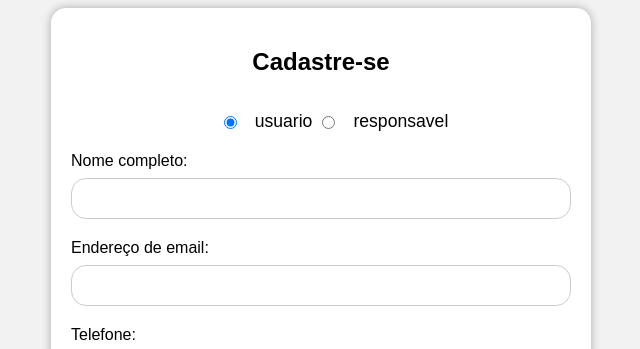
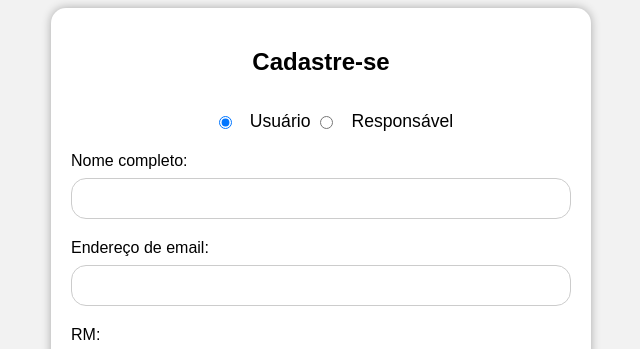
Before and after one commit to joose2/projeto-TCC, a plain HTML site: page cadastro.html in a window 1280 px wide. Shown: the top 349 px of the page, 319-959 px from the left. Drawn offline with Linux system fonts and the light colour scheme.

Commit message:
Update cadastro.html
Alteramos Telefone por RM
Foi acrescentado pontuação e acentos .

```diff
--- a/cadastro.html
+++ b/cadastro.html
@@ -12,8 +12,8 @@
     <form>
         <h2>Cadastre-se</h2>
         <div class="field radiobox">
-            <input type="radio" name="novidades" id="administração" value="administração" checked><label for="nao">usuario</label>
-            <input type="radio" name="novidades" id="responsavel" value="responsavel" ><label for="nao">responsavel</label>
+            <input type="radio" name="novidades" id="administração" value="administração" checked><label for="nao">Usuário</label>
+            <input type="radio" name="novidades" id="responsavel" value="responsavel" ><label for="nao">Responsável</label>
         </div>
         <label for="nome">Nome completo:</label>
         <input type="text" id="nome" name="nome" required>
@@ -23,7 +23,7 @@
         <input type="email" id="email" name="email" required>
 
 
-        <label for="telefone">Telefone:</label>
+        <label for="telefone">RM:</label>
         <input type="tel" id="telefone" name="telefone" pattern="[0-9]{10,11}" required>
 
 
```
